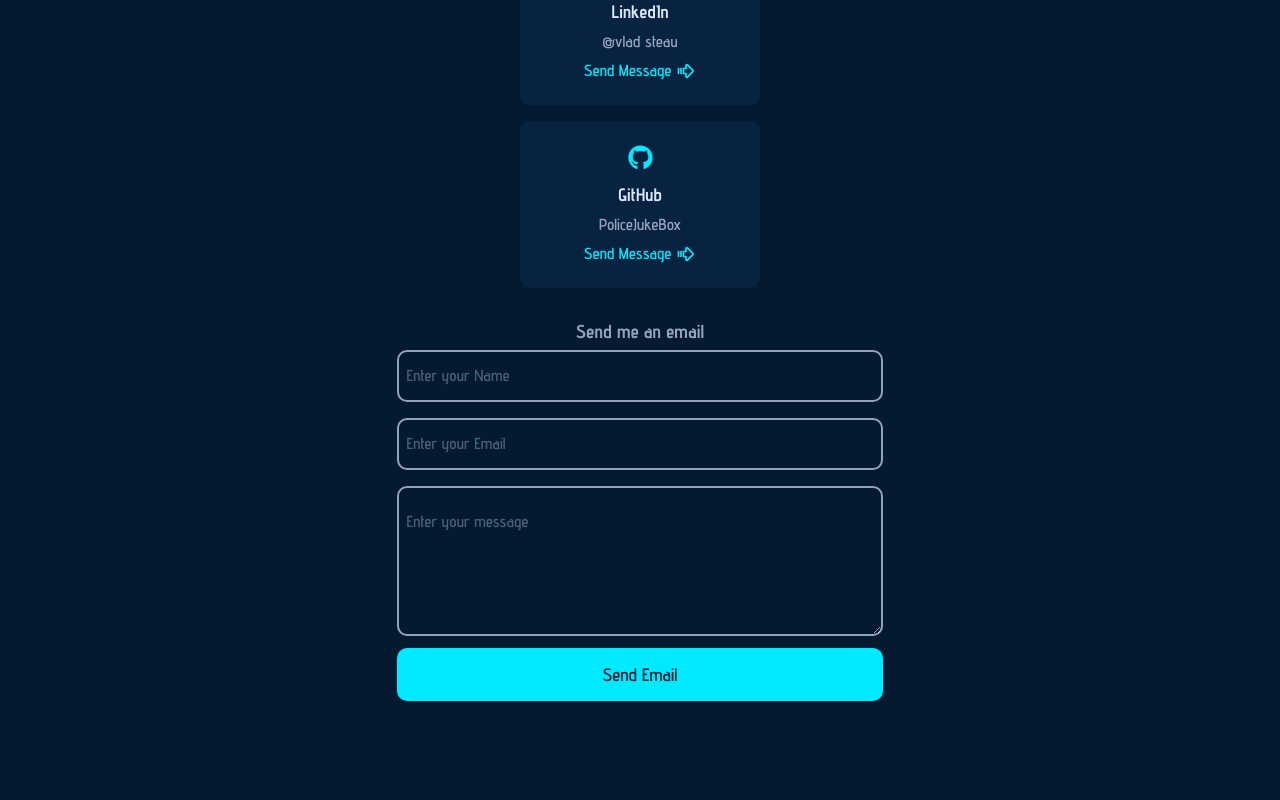
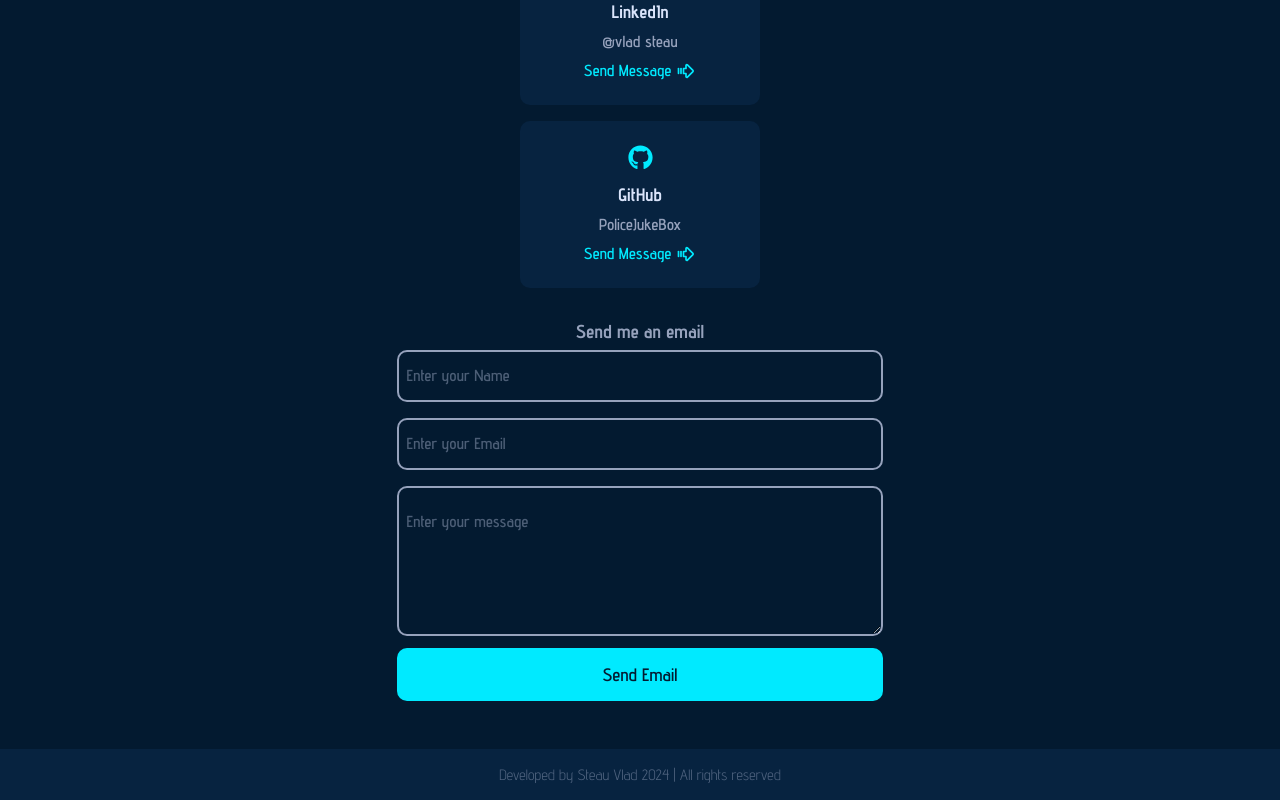
Before and after one commit to PoliceJukeBox/Portfolio-react, a React (Vite) app: page / in a window 1280 px wide. Shown: the part 2746-3546 px from the top of the page. Before the commit the page ends 3479 px from the top, so only its background shows below. Built offline with nearby package versions, Linux system fonts and the light colour scheme.

Commit message:
Footer completed

```diff
--- a/src/App.jsx
+++ b/src/App.jsx
@@ -17,7 +17,7 @@ function App() {
       <Skills/>
       <Project/>
       <Contact/>
-      {/* <Footer/> */}
+      <Footer/>
     </>
   )
 }
--- a/src/Components/Footer/Footer.jsx
+++ b/src/Components/Footer/Footer.jsx
@@ -4,7 +4,9 @@ function Footer(){
 
     return(
         <>
-        <section id="footer">Footer Component</section>
+        <section className='footer'>
+            <span>Developed by Steau Vlad 2024 | All rights reserved</span>
+        </section>
         </>
     )
 }
--- a/src/Components/Footer/footer.css
+++ b/src/Components/Footer/footer.css
@@ -1 +1,25 @@
-/*# sourceMappingURL=footer.css.map */
+:root {
+  --primaryColor: #00eaff;
+  --primaryHover: hsl(185, 92%, 41%);
+  --secondaryColor: rgb(150, 162, 188);
+  --paragraphColor: rgb(127, 127, 175);
+  --BgColor: #031a30;
+  --formColor: rgb(2, 15, 29);
+  --projectCardColor: #072340;
+  --textColor: #dae4fb;
+  --headerHeight: 3rem;
+}
+
+.footer {
+  width: 100%;
+  text-align: center;
+  background: var(--projectCardColor);
+  margin-top: 1rem;
+  padding: 1rem 0;
+}
+.footer span {
+  text-align: center;
+  color: var(--secondaryColor);
+  opacity: 0.5;
+  font-size: 15px;
+}/*# sourceMappingURL=footer.css.map */
--- a/src/Components/Footer/footer.scss
+++ b/src/Components/Footer/footer.scss
@@ -0,0 +1,26 @@
+:root{
+    --primaryColor: #00eaff;
+    --primaryHover: hsl(185, 92%, 41%);
+    --secondaryColor: rgb(150, 162, 188);
+    --paragraphColor: rgb(127, 127, 175);
+    --BgColor: #031a30;
+    --formColor: rgb(2, 15, 29);
+    --projectCardColor: #072340;
+    --textColor: #dae4fb;
+    --headerHeight: 3rem;
+}
+
+.footer{
+    width: 100%;
+    text-align: center;
+    background: var(--projectCardColor);
+    margin-top: 1rem;
+    padding: 1rem 0;
+
+    span{
+        text-align: center;
+        color: var(--secondaryColor);
+        opacity: .5;
+        font-size: 15px;
+    }
+}
--- a/src/Components/Navbar/Navbar.jsx
+++ b/src/Components/Navbar/Navbar.jsx
@@ -52,7 +52,7 @@ function Navbar(){
                     <li className="navItem">
                         <a href="#contact" className='navLink'><span className='headerNumber'>4.</span>Contact</a>
                     </li>
-                    <button className="btn"><a href="">Resume</a></button>
+                    <button className="btn"><a href="SteauVladCV.pdf" download="SteauVladCV.pdf">Resume</a></button>
                 </ul>
 
                 <div onClick={removeNavBar} className="closeNavBar">
```
Also changed, not shown: 1 other file (tests, documents, lock files or other folders).
